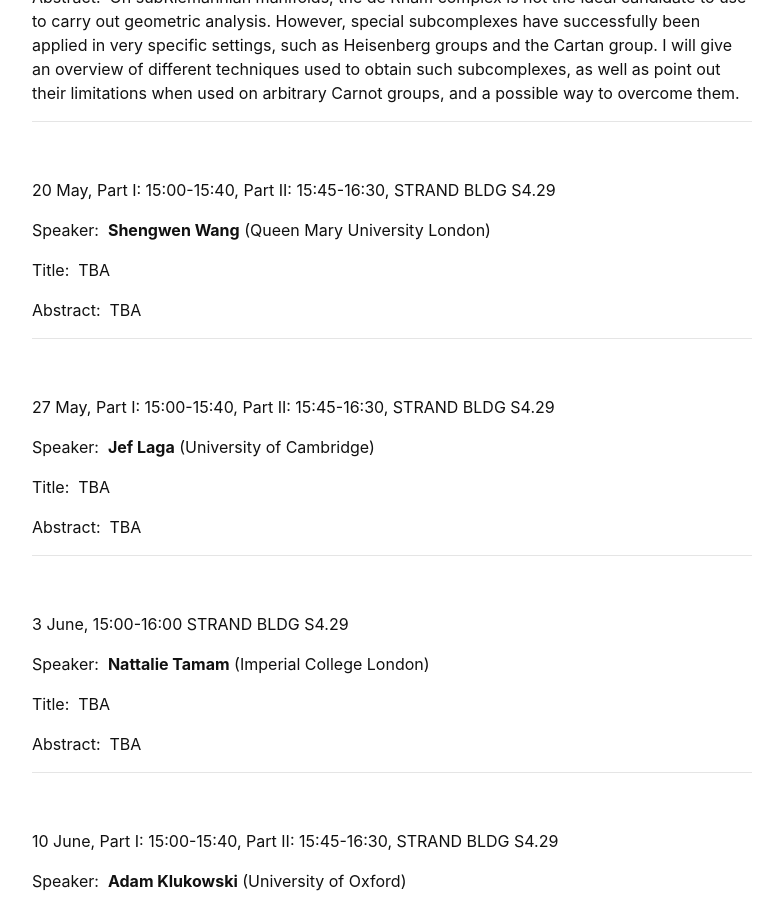
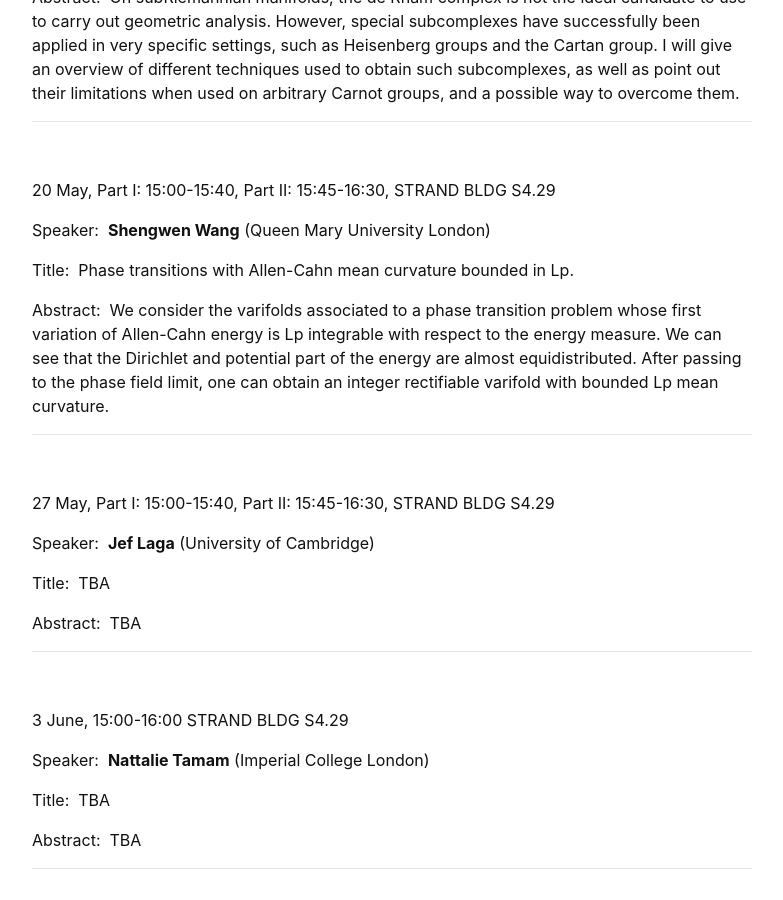
Before and after one commit to kcl-geometry-seminar/kcl-geometry-seminar.github.io, a Jekyll site: the page built from pages/index.md, in a window 1280 px wide and 900 px high, scrolled down 913 px. Shown: the whole window, without its empty margins (248-1031 px from the left). Built offline with Jekyll 4.4.1, drawn with Linux system fonts in a browser that asks for light colours; a script that is not in the unit is left out.

Commit message:
Update index.md

```diff
--- a/pages/index.md
+++ b/pages/index.md
@@ -58,10 +58,12 @@ Abstract:&nbsp; On subRiemannian manifolds, the de Rham complex is not the ideal
 
 Speaker:&nbsp; **Shengwen Wang** (Queen Mary University London)
 
-Title:&nbsp; TBA
+Title:&nbsp;   Phase transitions with Allen-Cahn mean curvature bounded in Lp.
 
 
-Abstract:&nbsp; TBA
+
+
+Abstract:&nbsp; We consider the varifolds associated to a phase transition problem whose first variation of Allen-Cahn energy is Lp integrable with respect to the energy measure. We can see that the Dirichlet and potential part of the energy are almost equidistributed. After passing to the phase field limit, one can obtain an integer rectifiable varifold with bounded Lp mean curvature.
 
 ---------------------------------------------------------
 <br />
```
